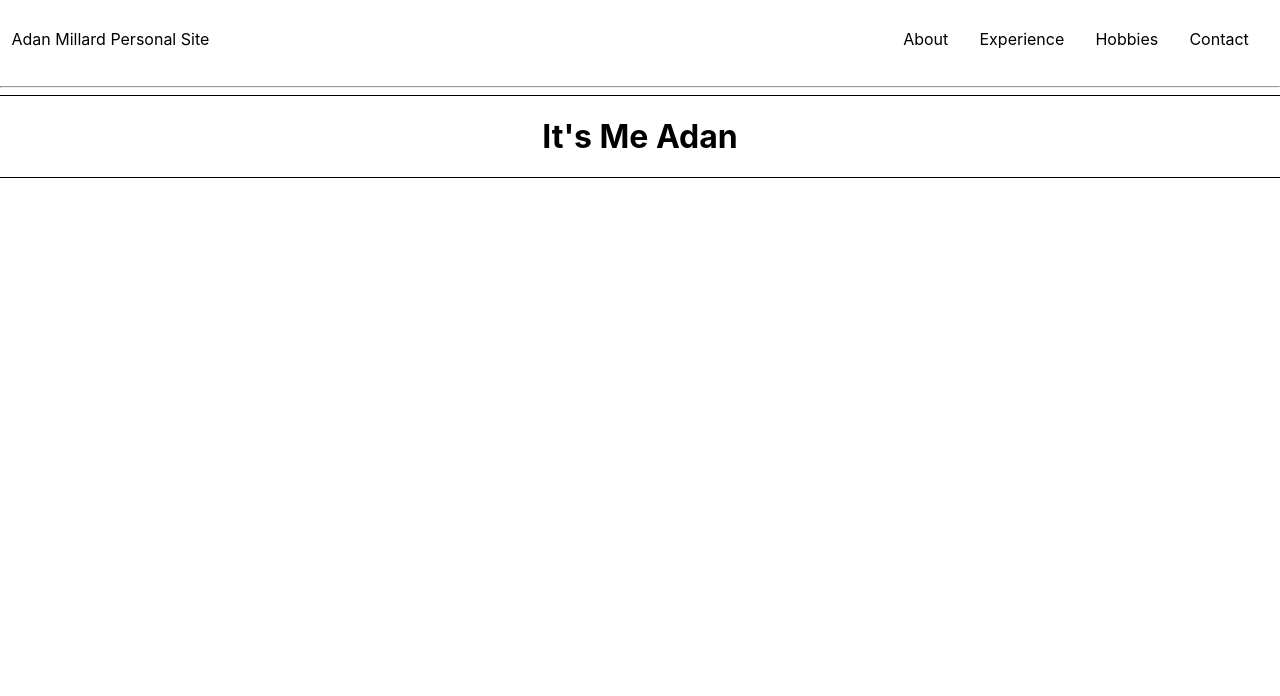
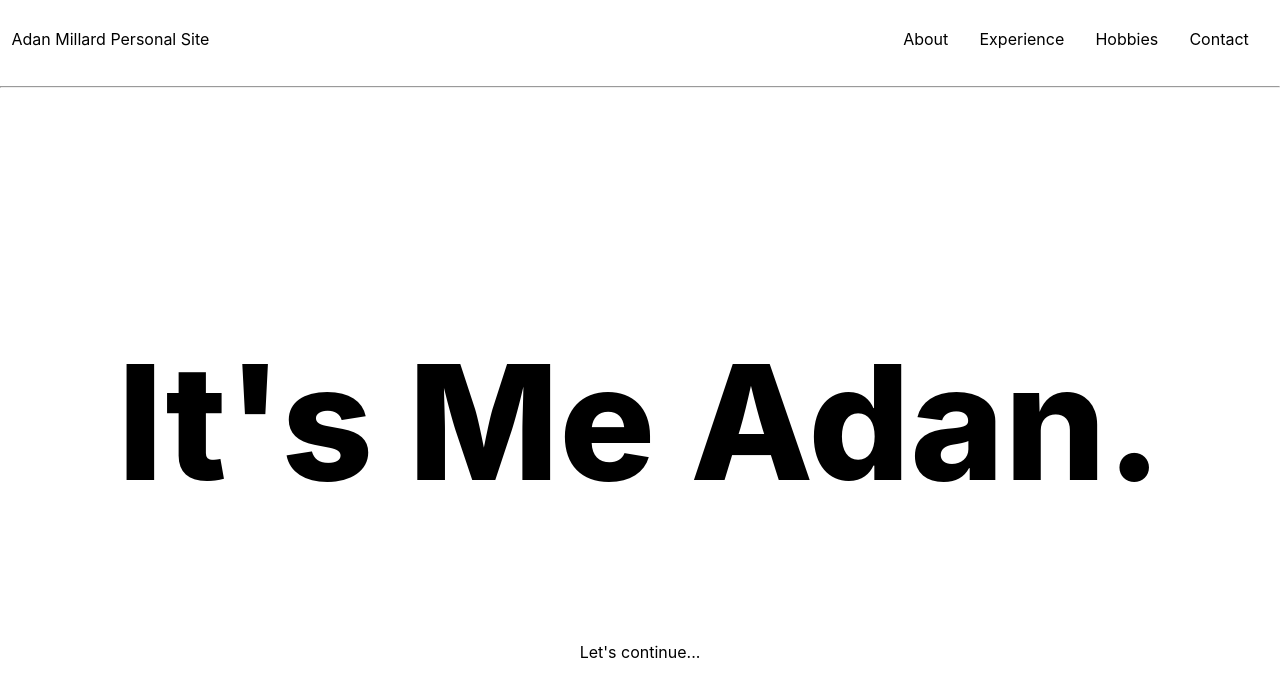
Before and after one commit to adanmillard/personalwebpage, a React (Create React App) app: page / in a window 1280 px wide. Shown: the top 696 px of the page. Built offline with nearby package versions, Linux system fonts and the light colour scheme.

Commit message:
homepage body set up

```diff
--- a/src/Components/HomepageBody/HomepageBody.tsx
+++ b/src/Components/HomepageBody/HomepageBody.tsx
@@ -3,7 +3,8 @@ import "./homepageBody.css";
 export const HomepageBody = () => {
   return (
     <div className="homepage-body-container">
-      <h1>It's Me Adan</h1>
+      <h1>It's Me Adan.</h1>
+      <p>Let's continue...</p>
     </div>
   );
 };
--- a/src/Components/HomepageBody/homepageBody.css
+++ b/src/Components/HomepageBody/homepageBody.css
@@ -1,8 +1,17 @@
 .homepage-body-container {
   display: flex;
+  flex-direction: column;
   justify-content: center;
   align-items: center;
-  height: 100%;
+  height: 88vh;
   width: 100%;
-  outline: 1px solid black;
+}
+.homepage-body-container h1 {
+  font-size: 10em;
+  color: black;
+  font-weight: 800;
+}
+.homepage-body-container p {
+  align-self: inherit;
+  cursor: pointer;
 }/*# sourceMappingURL=homepageBody.css.map */
--- a/src/Components/HomepageBody/homepageBody.scss
+++ b/src/Components/HomepageBody/homepageBody.scss
@@ -1,8 +1,17 @@
 .homepage-body-container {
   display: flex;
+  flex-direction: column;
   justify-content: center;
   align-items: center;
-  height: 100%;
+  height: 88vh;
   width: 100%;
-  outline: 1px solid black;
+  h1 {
+    font-size: 10em;
+    color: black;
+    font-weight: 800;
+  }
+  p {
+    align-self: inherit;
+    cursor: pointer;
+  }
 }
```
Also changed, not shown: 1 other file (tests, documents, lock files or other folders).
